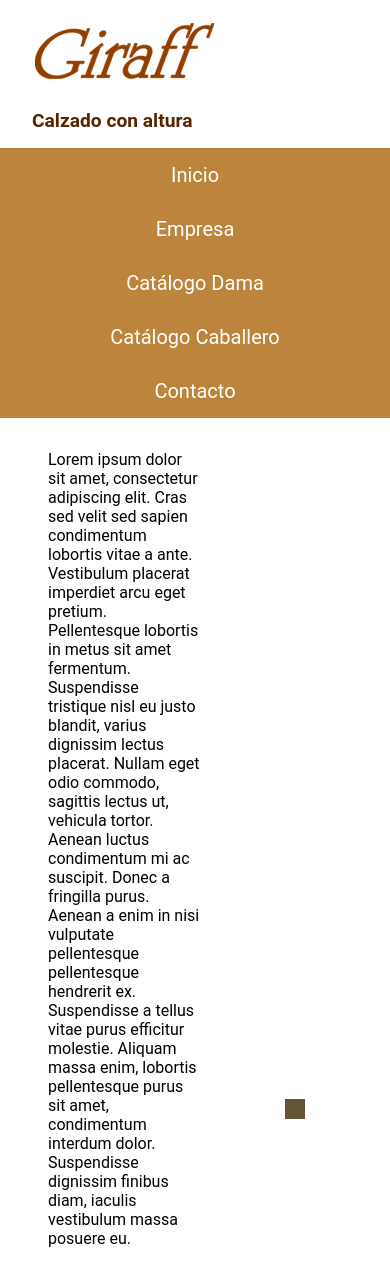
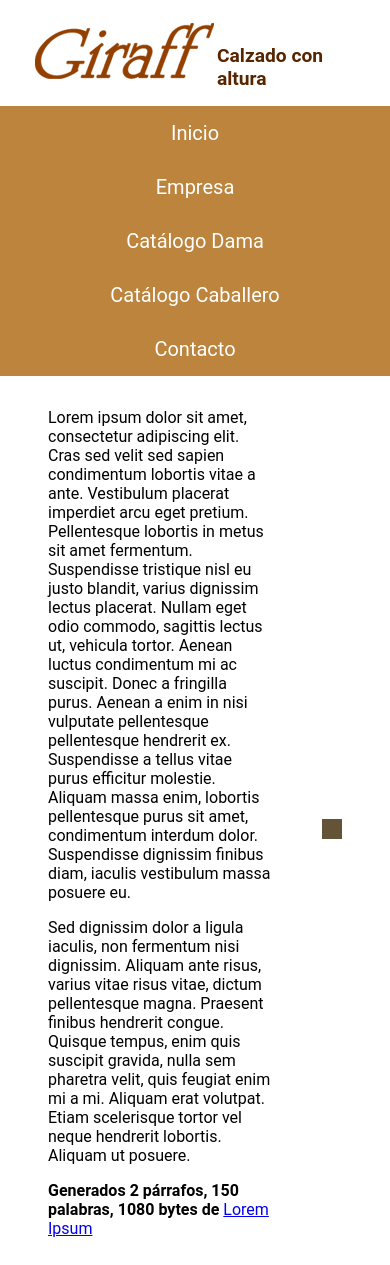
Before and after one commit to GeoIfran/giraff-sitio, a PHP site: page /empresa.php in a window 390 px wide. Shown: the top 1265 px of the page. Run offline with PHP 8.4, Linux system fonts and the light colour scheme.

Commit message:
catalogo
le pifie con los divs

```diff
--- a/catalogo_dama.html
+++ b/catalogo_dama.html
@@ -133,7 +133,6 @@
                             <li><b>Numeración:</b> 34 a 40</li>
                         </ul>
                     </div>
-                </div>
                     <div id="zapato3">
                         <img src="imagenes/zapatos/h_borcegos02.jpg" alt="">
                         <h3>Modelo 2087</h3>
--- a/laempresa.css
+++ b/laempresa.css
@@ -39,3 +39,13 @@
     margin: auto;
     padding: 1em;
 }
+
+@media (max-width: 1200px) {
+    .la_empresa {
+        grid-template-columns: 1fr;
+        grid-template-rows: 1fr;
+        gap: 0px 5%;
+        grid-template-areas: "parrafo1",
+                            "img1";
+    }
+}
--- a/style.css
+++ b/style.css
@@ -299,8 +299,7 @@
 
 @media (max-width: 768px) {
   .header-top {
-    flex-direction: column;
-    align-items: flex-start;
+    align-items: flex-end;
   }
 
   .header-slogan {
```
Lines whose indentation alone changed are shown as unchanged.
